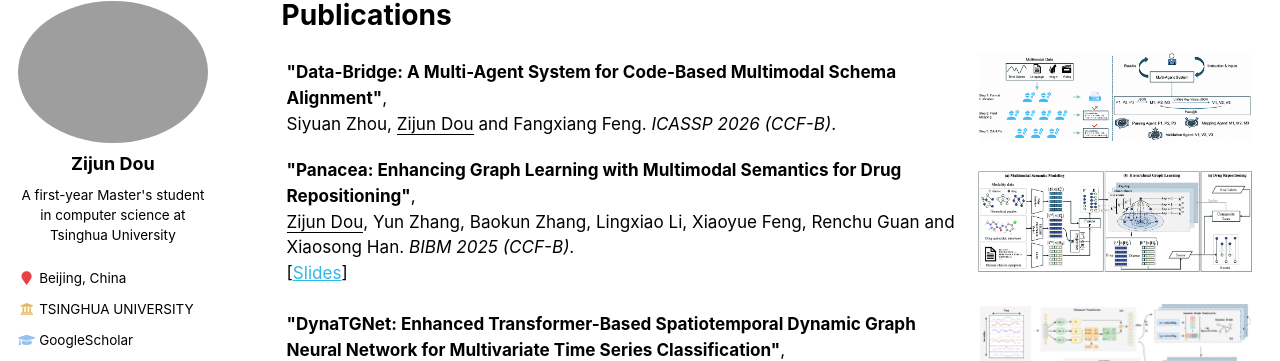
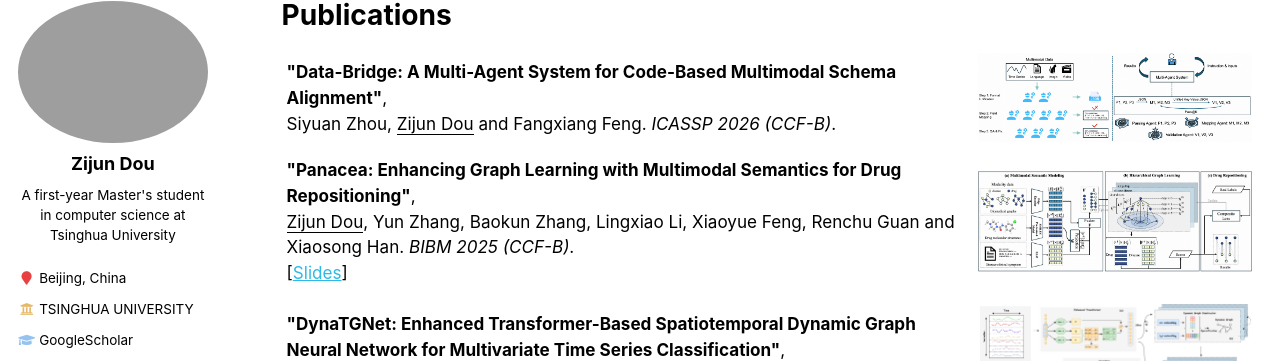
Before and after one commit to ROY-DOU/ROY-DOU.github.io, a Jekyll site: the page built from _pages/publications.md, in a window 1280 px wide. Shown: the part 117-478 px from the top of the page. Built offline with Jekyll 4.4.1, drawn with Linux system fonts in a browser that asks for light colours.

Commit message:
update about me

```diff
--- a/_pages/publications.md
+++ b/_pages/publications.md
@@ -41,8 +41,8 @@ author_profile: true
       [<a href="../resource/BIBM 2025 Presentation.pdf">Slides</a>]
     </td>
     <td style="padding:10px;width:30%;vertical-align:middle;border-right:none;border-bottom:none;">
-      <a href="/images/panacea1.png">
-      <img src='/images/panacea1.png' width="300">
+      <a href="/images/panacea2.png">
+      <img src='/images/panacea2.png' width="300">
       </a>
     </td>
   </tr>
```
Also changed, not shown: _pages/about.md (+1 -0 lines), images/panacea2.png (added), 1 other file.
